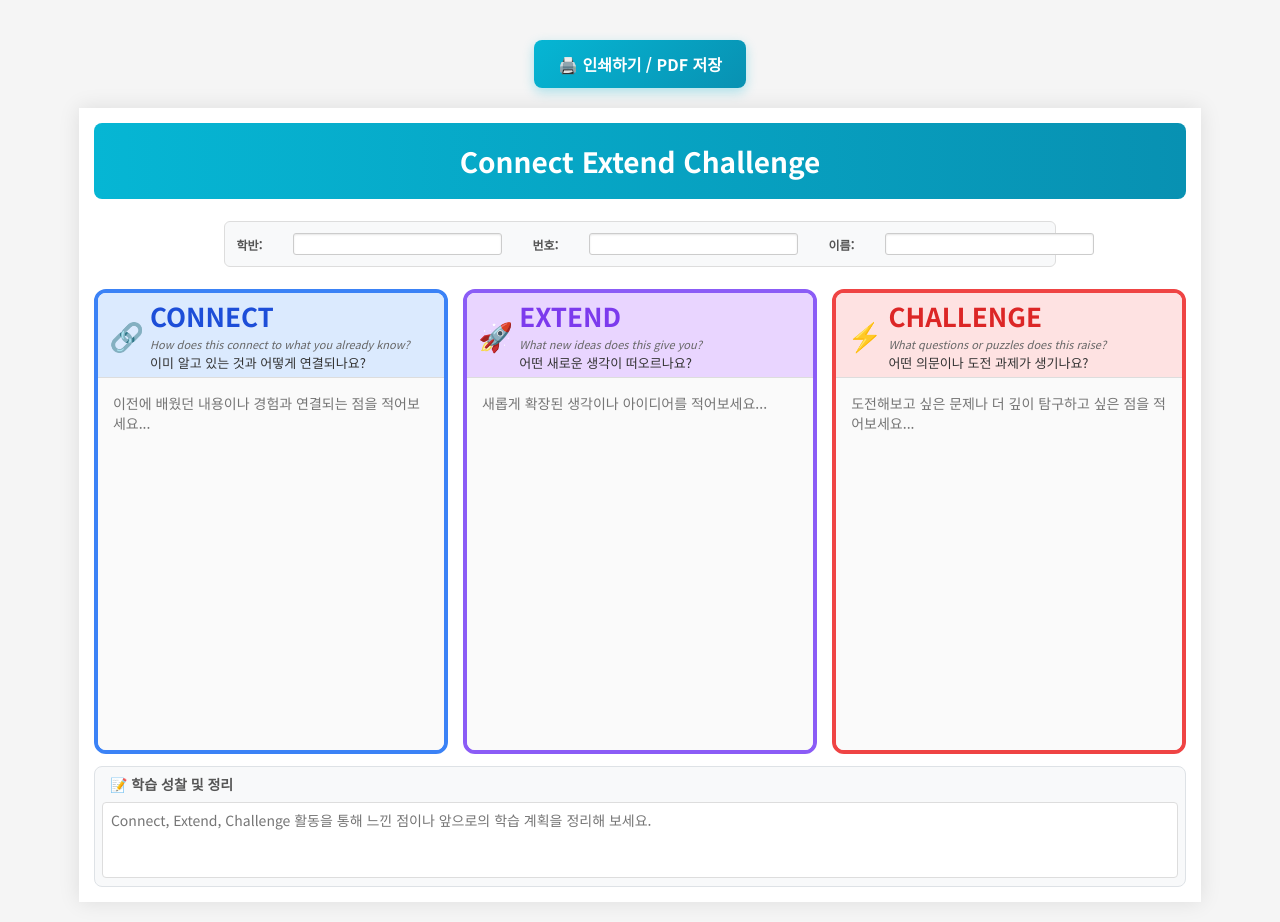
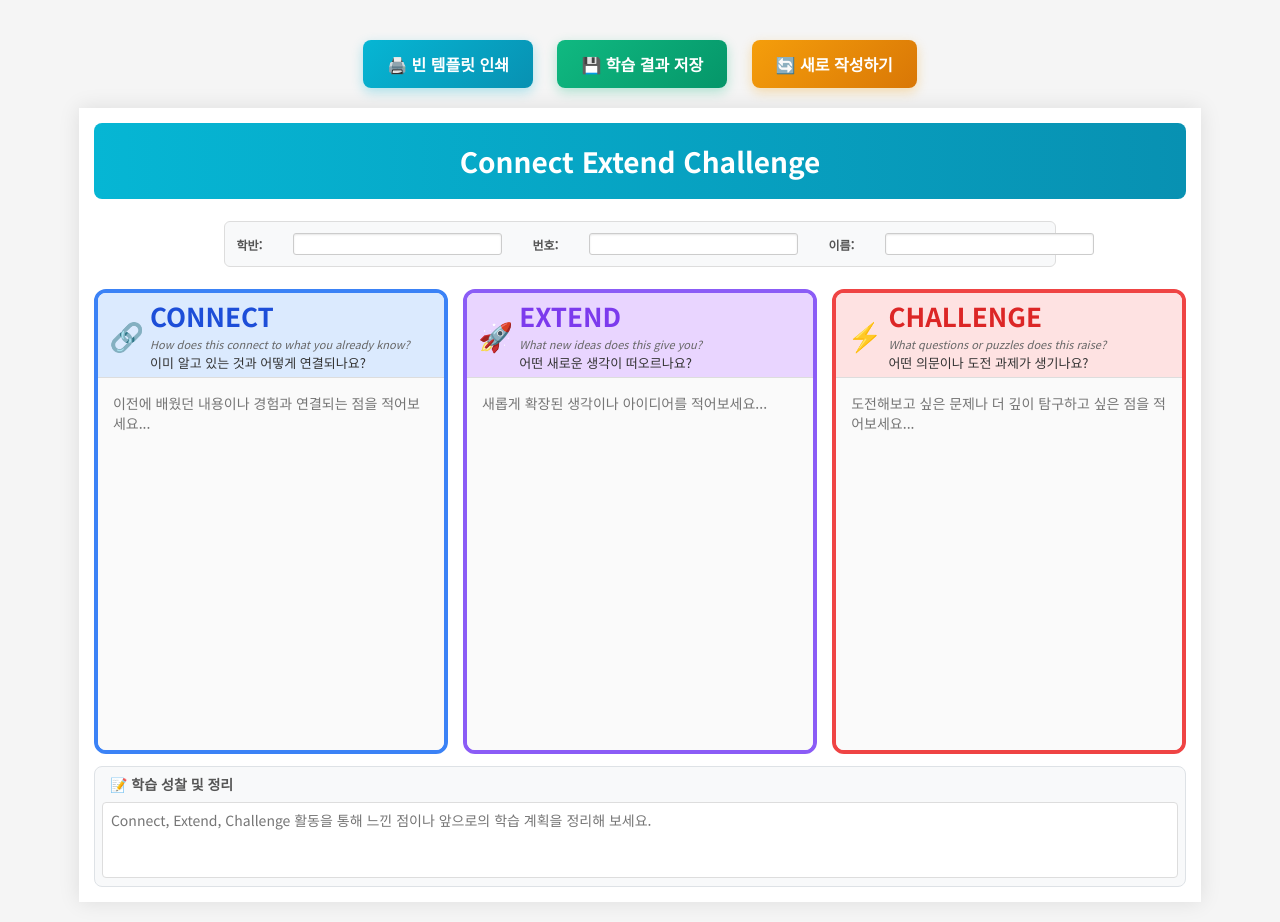
Before and after one commit to plusiam/connect-extend-challenge, a plain HTML site: page index.html in a window 1280 px wide. Drawn offline with nearby package versions, Linux system fonts and the light colour scheme.

Commit message:
Update index.html

```diff
--- a/index.html
+++ b/index.html
@@ -4,6 +4,7 @@
     <meta charset="UTF-8">
     <meta name="viewport" content="width=device-width, initial-scale=1.0">
     <title>Connect Extend Challenge 학습지</title>
+    <script src="https://cdnjs.cloudflare.com/ajax/libs/html2canvas/1.4.1/html2canvas.min.js"></script>
     <style>
         @import url('https://fonts.googleapis.com/css2?family=Noto+Sans+KR:wght@400;700&display=swap');
 
@@ -461,12 +462,28 @@
                 box-shadow: 0 6px 16px rgba(6, 182, 212, 0.4);
             }
             .print-button:active { transform: translateY(0); }
+            .print-button.save-result {
+                background: linear-gradient(135deg, #10b981 0%, #059669 100%);
+                box-shadow: 0 4px 12px rgba(16, 185, 129, 0.3);
+            }
+            .print-button.save-result:hover {
+                box-shadow: 0 6px 16px rgba(16, 185, 129, 0.4);
+            }
+            .print-button.reset-button {
+                background: linear-gradient(135deg, #f59e0b 0%, #d97706 100%);
+                box-shadow: 0 4px 12px rgba(245, 158, 11, 0.3);
+            }
+            .print-button.reset-button:hover {
+                box-shadow: 0 6px 16px rgba(245, 158, 11, 0.4);
+            }
         }
     </style>
 </head>
 <body>
     <div class="print-controls no-print">
-        <button class="print-button" onclick="showPrintModal()">🖨️ 인쇄하기 / PDF 저장</button>
+        <button class="print-button" onclick="showPrintModal()">🖨️ 빈 템플릿 인쇄</button>
+        <button class="print-button save-result" onclick="saveAsImage()">💾 학습 결과 저장</button>
+        <button class="print-button reset-button" onclick="resetWorksheet()">🔄 새로 작성하기</button>
     </div>
 
     <div class="worksheet">
@@ -543,8 +560,9 @@
 
     <div class="modal-overlay" id="printModal">
         <div class="modal-content">
-            <div class="modal-title">🖨️ 인쇄 및 PDF 저장 설정 안내</div>
+            <div class="modal-title">🖨️ 빈 템플릿 인쇄 설정 안내</div>
             <div class="modal-body">
+                <p><strong>교사용 빈 템플릿</strong>을 인쇄합니다. 학생들에게 배포할 학습지를 만들 수 있습니다.</p>
                 <p>최상의 결과물을 위해, 인쇄 대화상자에서 아래 설정을 확인해주세요.</p>
                 <ul>
                     <li><strong>대상:</strong> 실제 프린터 또는 'PDF로 저장' 선택</li>
```
